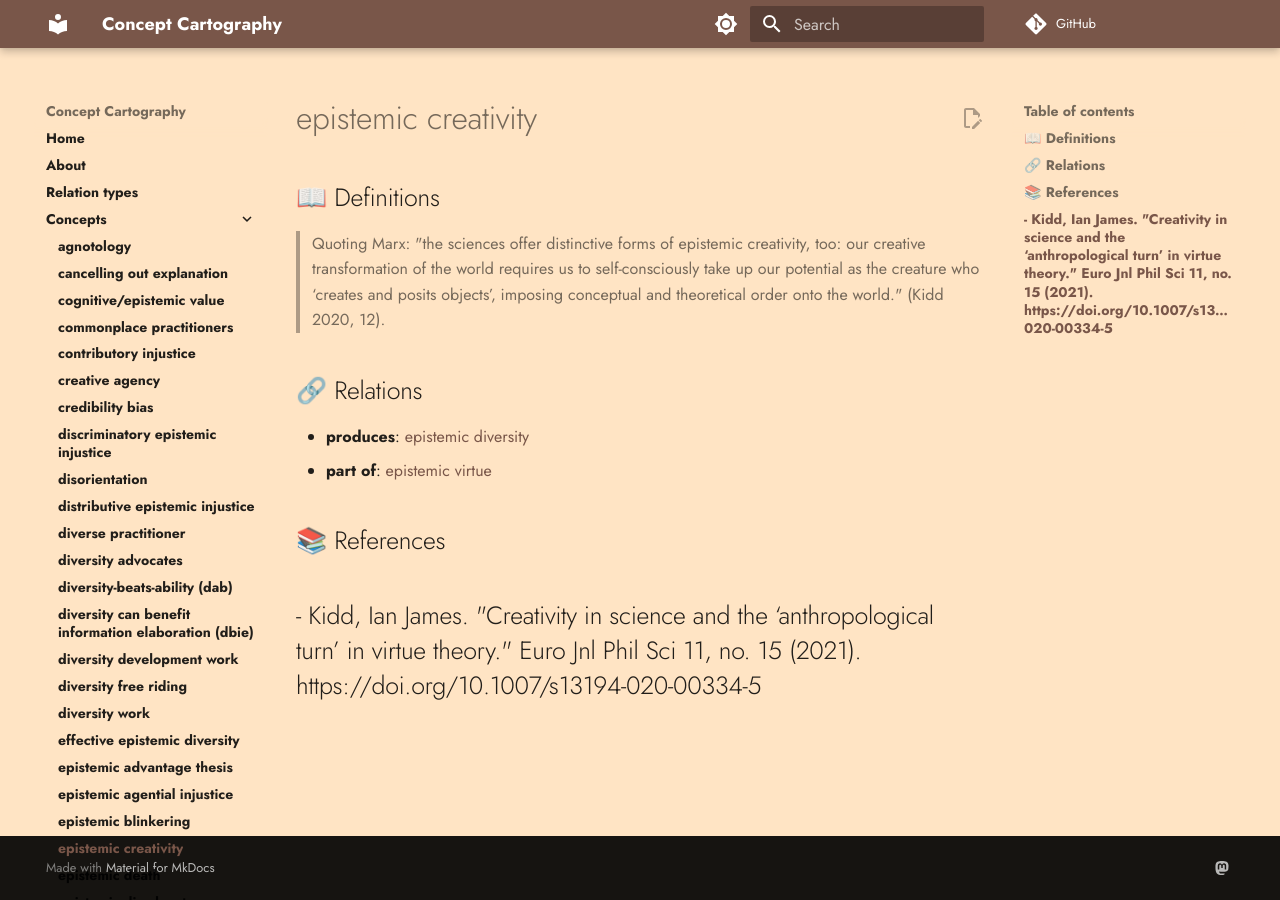
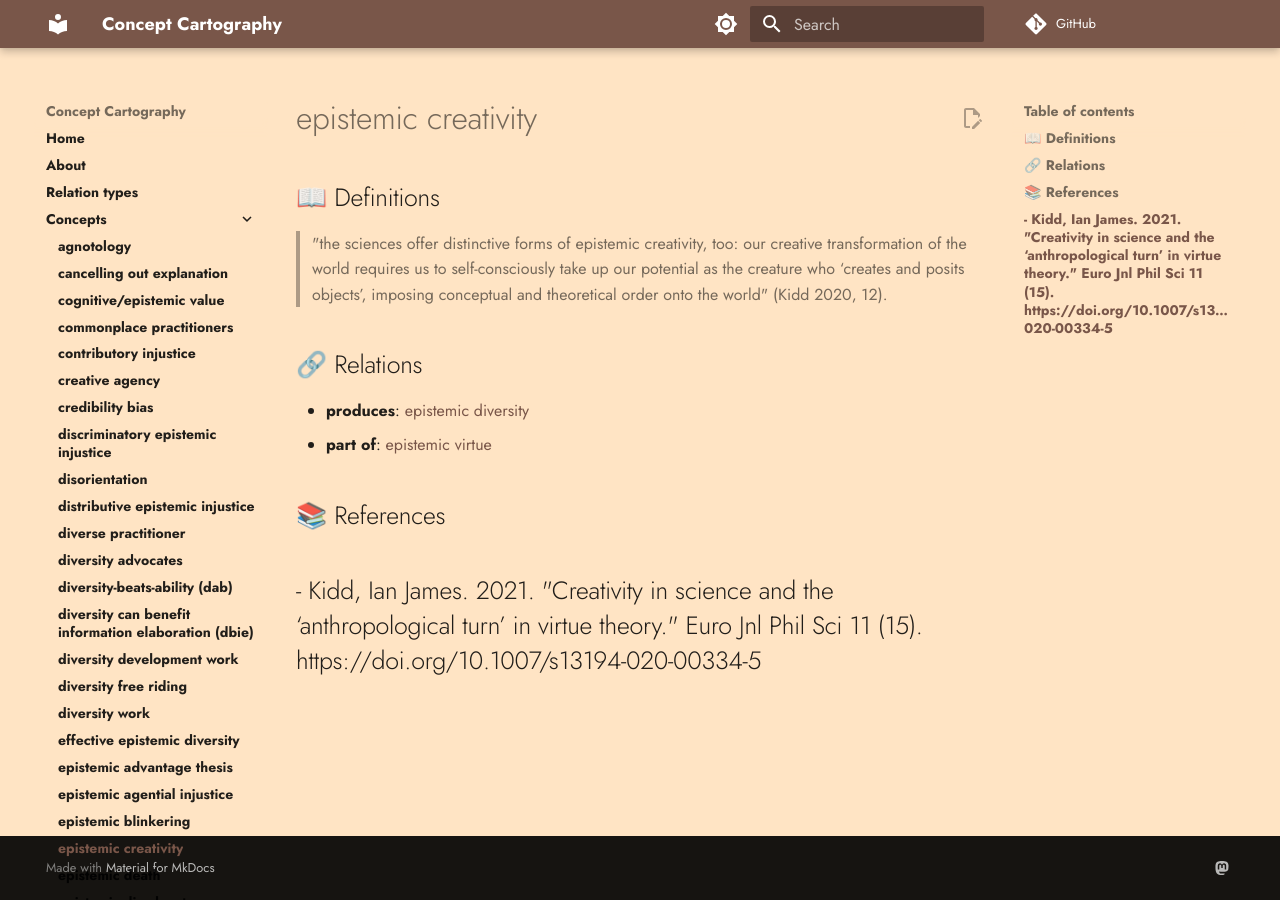
Before and after one commit to conceptcartography/conceptcartography, an MkDocs documentation site: the page built from docs/concepts/epistemic-creativity.md, in a window 1280 px wide. Built offline with MkDocs 1.6.1 and Material for MkDocs 9.7.7, drawn with Linux system fonts in a browser that asks for light colours; comment, search, counter and statistics services are not loaded; the version menu is left out.

Commit message:
Update epistemic-creativity.md

```diff
--- a/docs/concepts/epistemic-creativity.md
+++ b/docs/concepts/epistemic-creativity.md
@@ -2,7 +2,7 @@
 
 ## 📖 Definitions
 
-> Quoting Marx: "the sciences offer distinctive forms of epistemic creativity, too: our creative transformation of the world requires us to self-consciously take up our potential as the creature who ‘creates and posits objects’, imposing conceptual and theoretical order onto the world." (Kidd 2020, 12).
+> "the sciences offer distinctive forms of epistemic creativity, too: our creative transformation of the world requires us to self-consciously take up our potential as the creature who ‘creates and posits objects’, imposing conceptual and theoretical order onto the world" (Kidd 2020, 12).
 
 ## 🔗 Relations
 
@@ -11,7 +11,7 @@
 
 ## 📚 References
 
-- Kidd, Ian James. "Creativity in science and the ‘anthropological turn’ in virtue theory." Euro Jnl Phil Sci 11, no. 15 (2021). https://doi.org/10.1007/s13194-020-00334-5
+- Kidd, Ian James. 2021. "Creativity in science and the ‘anthropological turn’ in virtue theory." Euro Jnl Phil Sci 11 (15). https://doi.org/10.1007/s13194-020-00334-5
 ---
 
 <script src="https://giscus.app/client.js"
```
